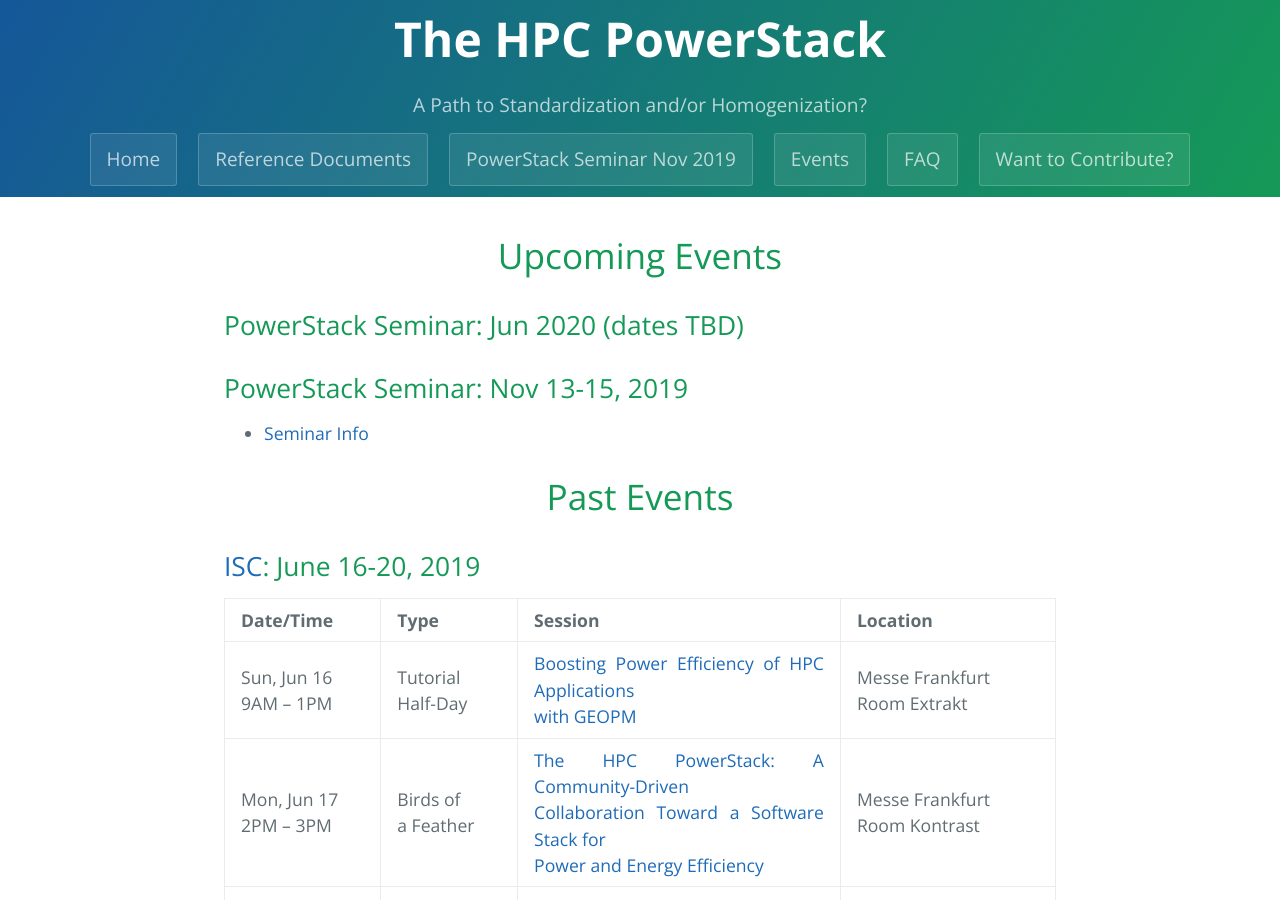
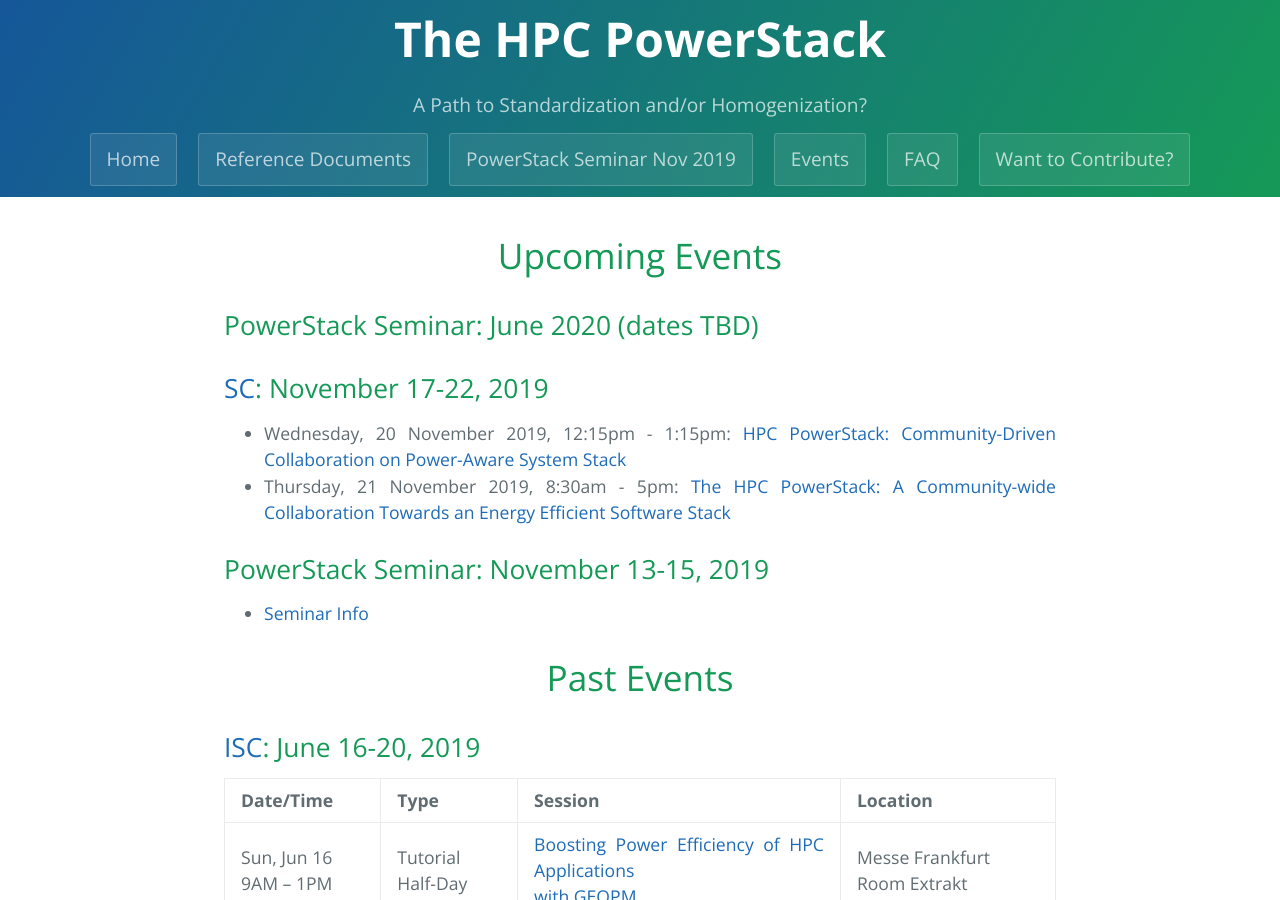
Before and after one commit to HPCPowerStack/hpcpowerstack.github.io, a Jekyll site: the page built from events.md, in a window 1280 px wide and 900 px high. Built offline with Jekyll 4.4.1, drawn with Linux system fonts in a browser that asks for light colours; the repository's description, which GitHub fills in, is left out.

Commit message:
Adding SC19 activities

```diff
--- a/events.md
+++ b/events.md
@@ -3,9 +3,13 @@ layout: default
 ---
 <h1 align="center">Upcoming Events</h1>
 
-## PowerStack Seminar: Jun 2020 (dates TBD)
+## PowerStack Seminar: June 2020 (dates TBD)
 
-## PowerStack Seminar: Nov 13-15, 2019
+## [SC](https://sc19.supercomputing.org/): November 17-22, 2019
+* Wednesday, 20 November 2019, 12:15pm - 1:15pm: [HPC PowerStack: Community-Driven Collaboration on Power-Aware System Stack](https://sc19.supercomputing.org/?post_type=page&p=3480&sess=sess340)
+* Thursday, 21 November 2019, 8:30am - 5pm: [The HPC PowerStack: A Community-wide Collaboration Towards an Energy Efficient Software Stack](https://sc19.supercomputing.org/presentation/?id=rpost214&sess=sess348)
+
+## PowerStack Seminar: November 13-15, 2019
 * [Seminar Info](powerstack-nov19.html)
 
 <h1 align="center">Past Events</h1>
```
